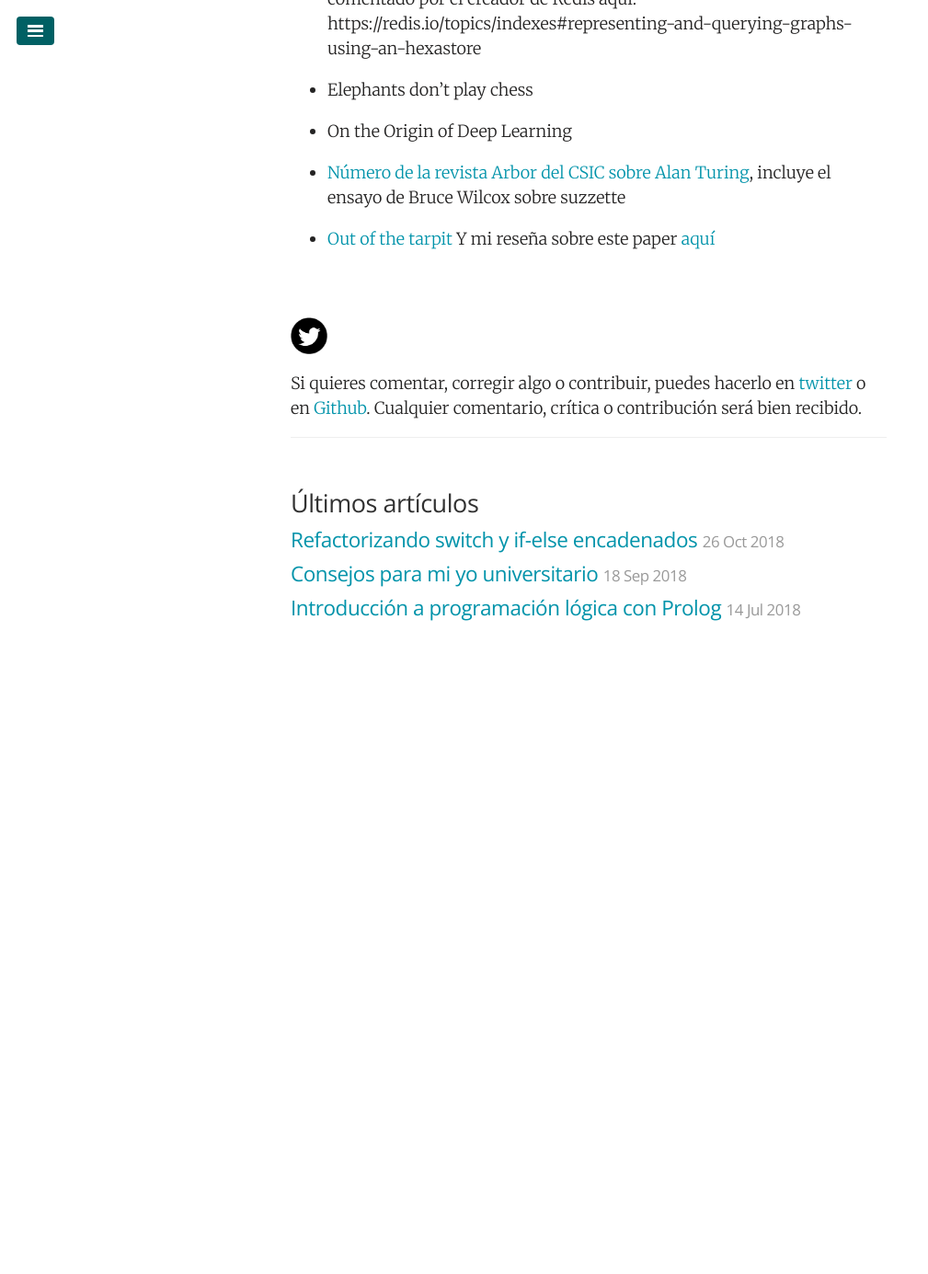
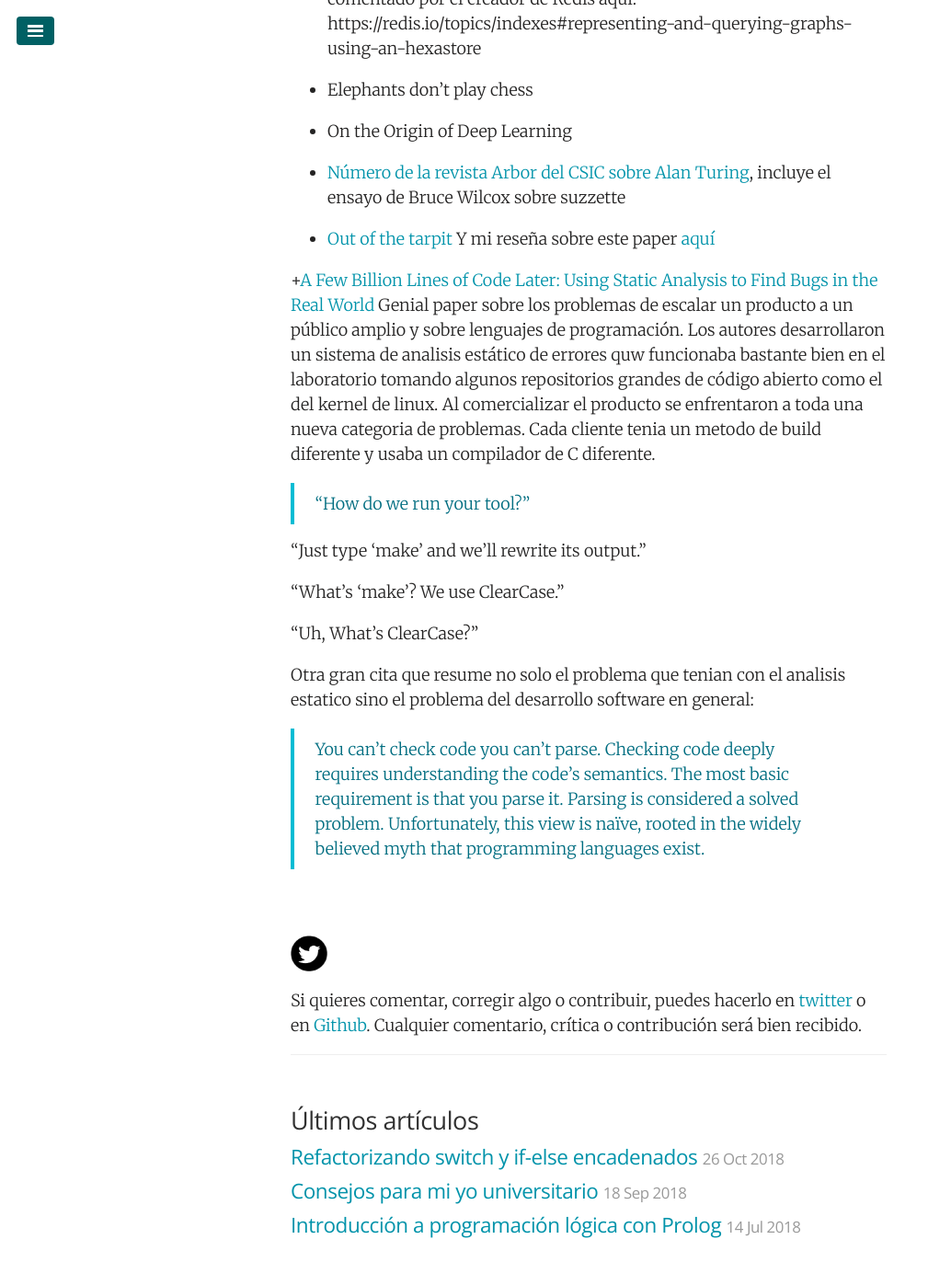
Before and after one commit to juanmirod/juanmirod.github.io, a Jekyll site: the page built from _posts/2018-08-22-lista-de-papers.markdown, in a window 1280 px wide and 1400 px high, scrolled down 1232 px. Shown: the top 1385 px of the window at 92% size, without its empty margins (0-1009 px from the left). Built offline with Jekyll 4.4.1, drawn with Linux system fonts in a browser that asks for light colours; before the commit the page ends 1961 px from its top, so only the background shows below that.

Commit message:
new paper with small review

```diff
--- a/_posts/2018-08-22-lista-de-papers.markdown
+++ b/_posts/2018-08-22-lista-de-papers.markdown
@@ -43,3 +43,17 @@
 + [Número de la revista Arbor del CSIC sobre Alan Turing](http://arbor.revistas.csic.es/index.php/arbor/issue/view/149/showToc), incluye el ensayo de Bruce Wilcox sobre suzzette
 
 + [Out of the tarpit](http://juanmirod.github.io/public/out-of-the-tarpit.pdf) Y mi reseña sobre este paper [aquí](http://juanmirod.github.io/2018/01/07/out-of-the-tarpit.html)
+
++[A Few Billion Lines of Code Later: Using Static Analysis to Find Bugs in the Real World](https://cacm.acm.org/magazines/2010/2/69354-a-few-billion-lines-of-code-later/fulltext#FNA) Genial paper sobre los problemas de escalar un producto a un público amplio y sobre lenguajes de programación. Los autores desarrollaron un sistema de analisis estático de errores quw funcionaba bastante bien en el laboratorio tomando algunos repositorios grandes de código abierto como el del kernel de linux. Al comercializar el producto se enfrentaron a toda una nueva categoria de problemas. Cada cliente tenia un metodo de build diferente y usaba un compilador de C diferente.
+
+> "How do we run your tool?"
+
+"Just type 'make' and we'll rewrite its output."
+
+"What's 'make'? We use ClearCase."
+
+"Uh, What's ClearCase?"
+
+Otra gran cita que resume no solo el problema que tenian con el analisis estatico sino el problema del desarrollo software en general:
+
+> You can't check code you can't parse. Checking code deeply requires understanding the code's semantics. The most basic requirement is that you parse it. Parsing is considered a solved problem. Unfortunately, this view is naïve, rooted in the widely believed myth that programming languages exist.
--- a/_posts/2018-10-26-refactor-if-switch.markdown
+++ b/_posts/2018-10-26-refactor-if-switch.markdown
@@ -12,7 +12,7 @@
 
 Una de las construcciones sintácticas más discutidas desde la sentencia `GOTO` es `switch`. A menudo es criticada y seguro que si llevas un tiempo programando te has encontrado algún `switch` enorme de cientos de líneas, que controla una parte importante del flujo de un programa y que hace que cada vez que queremos entender que pasa en ese programa, tengamos que pasar por ese switch y recorrerlo manualmente.
 
-Vamos a ver cómo podemos refactorizar esas sentencias `switch` para hacerlas más fácil de leer o diréctamente, para hacerlas desaparecer. Voy a usar un ejemplo de switch muy sencillo para que el resto del programa no sea una distracción. Podría hacer el mismo ejercicio usando Redux y varios reducers, estos cambios se pueden aplicar igualmente y en la documentación de Redux hay muy buenos ejemplos de como eliminar los switchs de los reducers. Pero yo prefiero utilizar el ejemplo más simple posible, para poder centrarme en la refactorización del `switch` y no en lo que hace.
+Vamos a ver cómo podemos refactorizar esas sentencias `switch` para hacerlas más fácil de leer o directamente, para hacerlas desaparecer. Voy a usar un ejemplo de switch muy sencillo para que el resto del programa no sea una distracción. Podría hacer el mismo ejercicio usando Redux y varios reducers, estos cambios se pueden aplicar igualmente y en la documentación de Redux hay muy buenos ejemplos de como eliminar los switchs de los reducers. Pero yo prefiero utilizar el ejemplo más simple posible, para poder centrarme en la refactorización del `switch` y no en lo que hace.
 
 Este es nuestro código inicial, supongamos que tenemos una calculadora, y la función que decide que operación utilizar en función a la acción que le pasamos:
 
```
